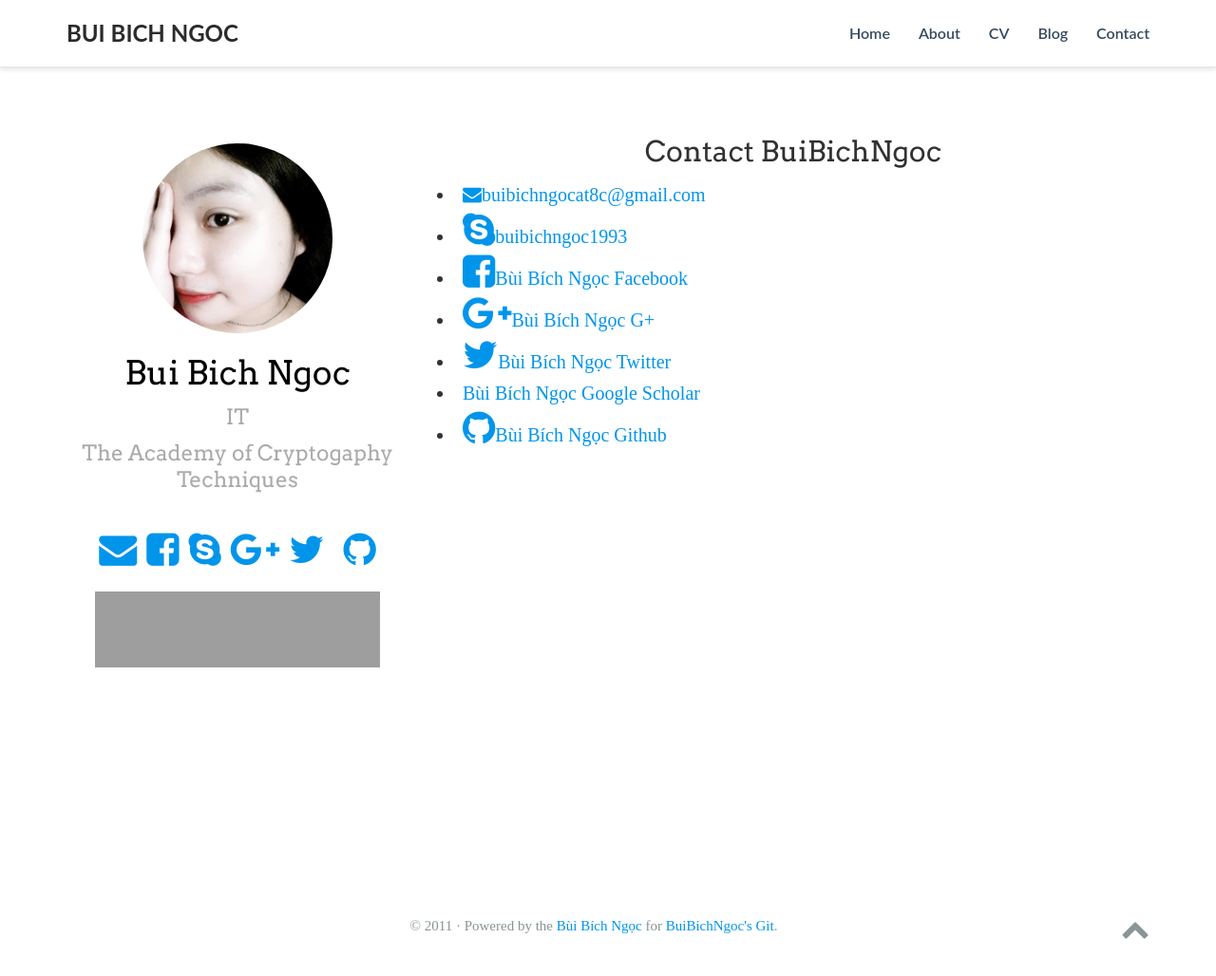
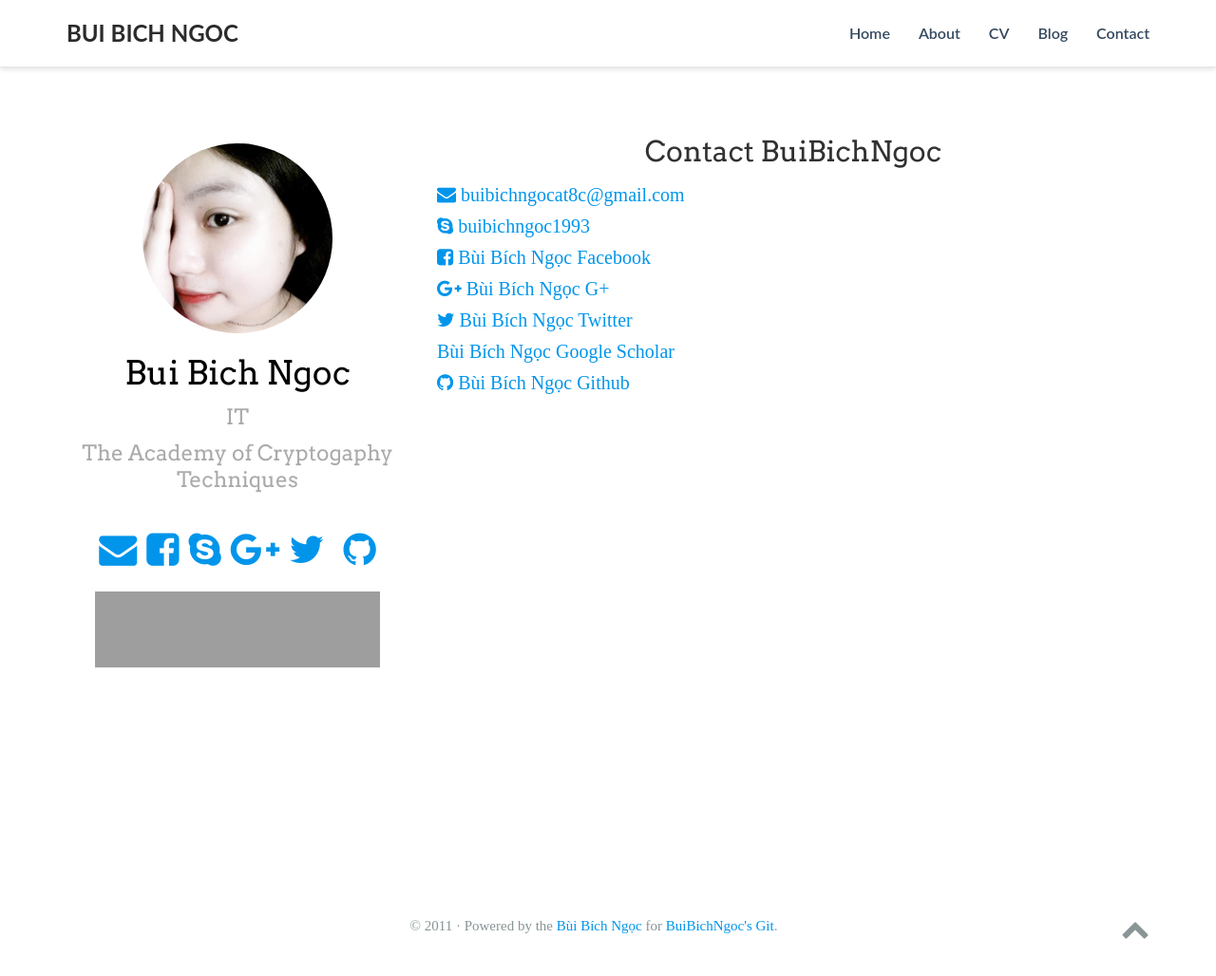
Before and after one commit to buibichngoc/buibichngoc.github.io, a Jekyll site: the page built from contact/index.html, in a window 1280 px wide and 1048 px high. Shown: the top 1028 px of the window at 95% size. Built offline with Jekyll 4.4.1, drawn with Linux system fonts in a browser that asks for light colours; nearby versions of some CDN libraries; a style sheet for code colours, icons or effects is not loaded; grey boxes are pictures that could not be loaded.

Commit message:
Update index.html

```diff
--- a/contact/index.html
+++ b/contact/index.html
@@ -4,23 +4,23 @@ title: Contact BuiBichNgoc
 ---
 <h2 style=" text-align: center;">{{ page.title }}</h2>
 
-<li><a itemprop="sameAs" href="mailto:buibichngocat8c@gmail.com" target="_blank">
-	<i class="fa fa-envelope" aria-hidden="true"></i>buibichngocat8c@gmail.com</a></li>
+<li style="list-style-type: none;"><a itemprop="sameAs" href="mailto:buibichngocat8c@gmail.com" target="_blank">
+	<i class="fa fa-envelope" aria-hidden="true"></i> buibichngocat8c@gmail.com</a></li>
 
-<li><a itemprop="sameAs" href="skypeto:buibichngoc1993" target="_blank">
-	<i class="fa fa-skype fa-2x" aria-hidden="true"></i>buibichngoc1993</a></li>
+<li style="list-style-type: none;"><a itemprop="sameAs" href="skypeto:buibichngoc1993" target="_blank">
+	<i class="fa fa-skype" aria-hidden="true"></i> buibichngoc1993</a></li>
 
-<li><a itemprop="sameAs" href="http://www.facebook.com/buibichngocth/" target="_blank">
-	<i class="fa fa-facebook-square fa-2x" aria-hidden="true"></i>Bùi Bích Ngọc Facebook</a></li>
+<li style="list-style-type: none;"><a itemprop="sameAs" href="http://www.facebook.com/buibichngocth/" target="_blank">
+	<i class="fa fa-facebook-square" aria-hidden="true"></i> Bùi Bích Ngọc Facebook</a></li>
 
-<li><a itemprop="sameAs" href="https://plus.google.com/u/0/106055423552676105332" target="_blank">
-	<i class="fa fa-google-plus fa-2x" aria-hidden="true"></i>Bùi Bích Ngọc G+</a></li>
+<li style="list-style-type: none;"><a itemprop="sameAs" href="https://plus.google.com/u/0/106055423552676105332" target="_blank">
+	<i class="fa fa-google-plus" aria-hidden="true"></i> Bùi Bích Ngọc G+</a></li>
 
-<li><a itemprop="sameAs" href="https://twitter.com/buibichngocth" target="_blank">
-	<i class="fa fa-twitter big-icon" aria-hidden="true"></i>Bùi Bích Ngọc Twitter</a></li>
+<li style="list-style-type: none;"><a itemprop="sameAs" href="https://twitter.com/buibichngocth" target="_blank">
+	<i class="fa fa-twitter" aria-hidden="true"></i> Bùi Bích Ngọc Twitter</a></li>
 
-<li><a itemprop="sameAs" href="https://scholar.google.co.uk/citations?user=K1V8hJ4AAAAJ&hl" target="_blank">
-	<i class="ai ai-google-scholar big-icon" aria-hidden="true"></i>Bùi Bích Ngọc Google Scholar</a></li>
+<li style="list-style-type: none;"><a itemprop="sameAs" href="https://scholar.google.co.uk/citations?user=K1V8hJ4AAAAJ&hl" target="_blank">
+	<i class="ai ai-google-scholar" aria-hidden="true"></i> Bùi Bích Ngọc Google Scholar</a></li>
 
-<li><a itemprop="sameAs" href="https://github.com/buibichngoc/" target="_blank">
-	<i class="fa fa-github big-icon" aria-hidden="true"></i>Bùi Bích Ngọc Github</a></li>
+<li style="list-style-type: none;"><a itemprop="sameAs" href="https://github.com/buibichngoc/" target="_blank">
+	<i class="fa fa-github" aria-hidden="true"></i> Bùi Bích Ngọc Github</a></li>
```
